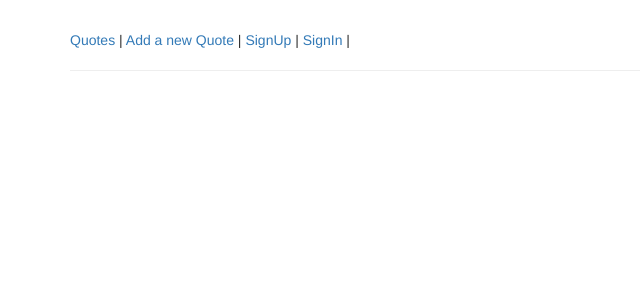
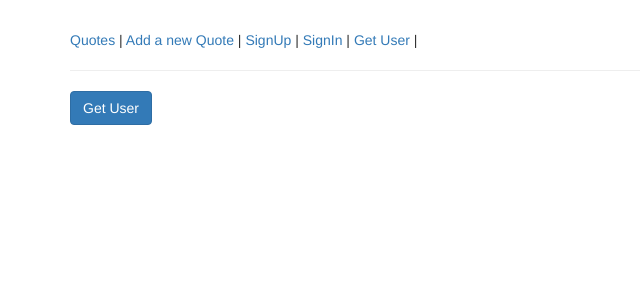
Before and after one commit to Derevyanko/laraangu, an Angular app in the folder angulara-front-end/: page /get-user in a window 1280 px wide. Before the commit this address led to /. Shown: the top 300 px of the page, without its empty margins (0-640 px from the left). Built offline with nearby package versions, Linux system fonts and the light colour scheme.

Commit message:
Add Get User

```diff
--- a/angulara-front-end/src/app/app.component.html
+++ b/angulara-front-end/src/app/app.component.html
@@ -6,6 +6,7 @@
         <a href="#" [routerLink]="['/new-quote']">Add a new Quote</a> |
         <a href="#" [routerLink]="['/signup']">SignUp</a> |
         <a href="#" [routerLink]="['/signin']">SignIn</a> |
+        <a href="#" [routerLink]="['/get-user']">Get User</a> |
       </div>
     </div>
     <hr>
--- a/angulara-front-end/src/app/app.module.ts
+++ b/angulara-front-end/src/app/app.module.ts
@@ -12,6 +12,7 @@ import { QuoteService } from './quote.service';
 import { SignupComponent } from './signup/signup.component';
 import { SigninComponent } from './signin/signin.component';
 import { AuthService } from './auth.service';
+import { GetUserComponent } from './get-user/get-user.component';
 
 @NgModule({
   declarations: [
@@ -20,7 +21,8 @@ import { AuthService } from './auth.service';
     QuotesComponent,
     NewQuoteComponent,
     SignupComponent,
-    SigninComponent
+    SigninComponent,
+    GetUserComponent
   ],
   imports: [
     BrowserModule,
--- a/angulara-front-end/src/app/app.routing.ts
+++ b/angulara-front-end/src/app/app.routing.ts
@@ -5,12 +5,14 @@ import { QuotesComponent } from './quotes/quotes.component';
 import { NewQuoteComponent } from './new-quote/new-quote.component';
 import { SignupComponent } from './signup/signup.component';
 import { SigninComponent } from './signin/signin.component';
+import { GetUserComponent } from './get-user/get-user.component';
 
 const APP_ROUTES: Routes = [
 	{ path: '', component: QuotesComponent },
 	{ path: 'new-quote', component: NewQuoteComponent },
 	{ path: 'signup', component: SignupComponent },
-	{ path: 'signin', component: SigninComponent }
+	{ path: 'signin', component: SigninComponent },
+	{ path: 'get-user', component: GetUserComponent }
 ];
 
 export const routing: ModuleWithProviders = RouterModule.forRoot(APP_ROUTES);
--- a/angulara-front-end/src/app/auth.service.ts
+++ b/angulara-front-end/src/app/auth.service.ts
@@ -40,4 +40,9 @@ export class AuthService {
 	getToken() {
 		return localStorage.getItem("token");
 	}
+
+	getUser() {
+		const token = this.getToken();
+		return this.http.get(`${this.API}/api/get_auth_user?token=${token}`);
+	}
 }
--- /dev/null
+++ b/angulara-front-end/src/app/get-user/get-user.component.html
@@ -0,0 +1 @@
+<button class="btn btn-primary" (click)="onGetUser()">Get User</button>
--- /dev/null
+++ b/angulara-front-end/src/app/get-user/get-user.component.ts
@@ -0,0 +1,25 @@
+import { Component, OnInit } from '@angular/core';
+
+import { AuthService } from '../auth.service';
+
+@Component({
+  selector: 'app-get-user',
+  templateUrl: './get-user.component.html',
+  styleUrls: ['./get-user.component.css']
+})
+export class GetUserComponent implements OnInit {
+
+  constructor(private authService: AuthService) { }
+
+  ngOnInit() {
+  }
+
+  onGetUser() {
+  	this.authService.getUser()
+  		.subscribe(
+  			userInfo => console.log(userInfo),
+  			error => console.log(error)
+  		);
+  }
+
+}
--- a/angulara-front-end/src/app/quote.service.ts
+++ b/angulara-front-end/src/app/quote.service.ts
@@ -15,7 +15,6 @@ export class QuoteService {
 
 	addQuote(content: string) {
 		const token = this.authService.getToken();
-		console.log(token);
 		const body = JSON.stringify({content: content});
 		const headers = new Headers({"Content-Type": "application/json"});
 		return this.http.post(`${this.API}/api/quote?token=${token}`, body, {headers: headers});
```
Also changed, not shown: angulara-front-end/src/app/get-user/get-user.component.css (added).
